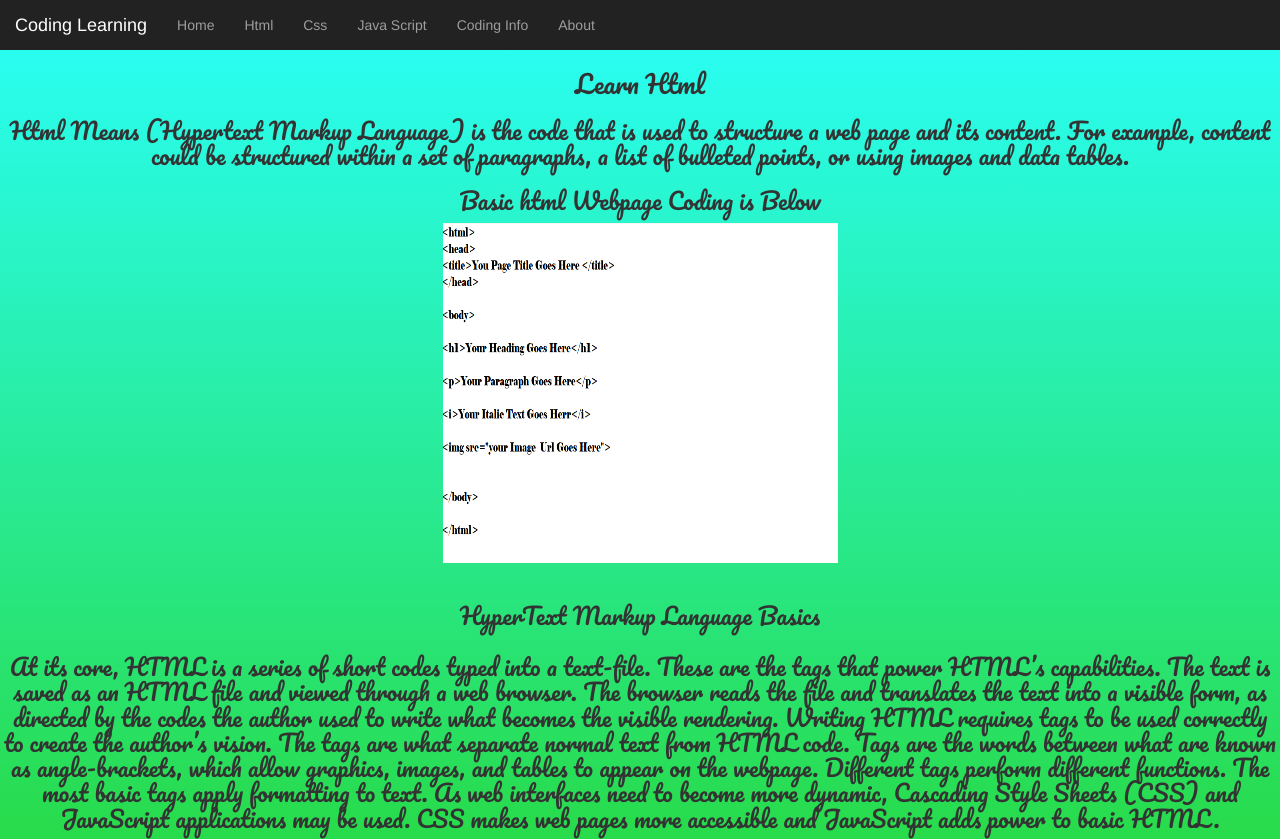
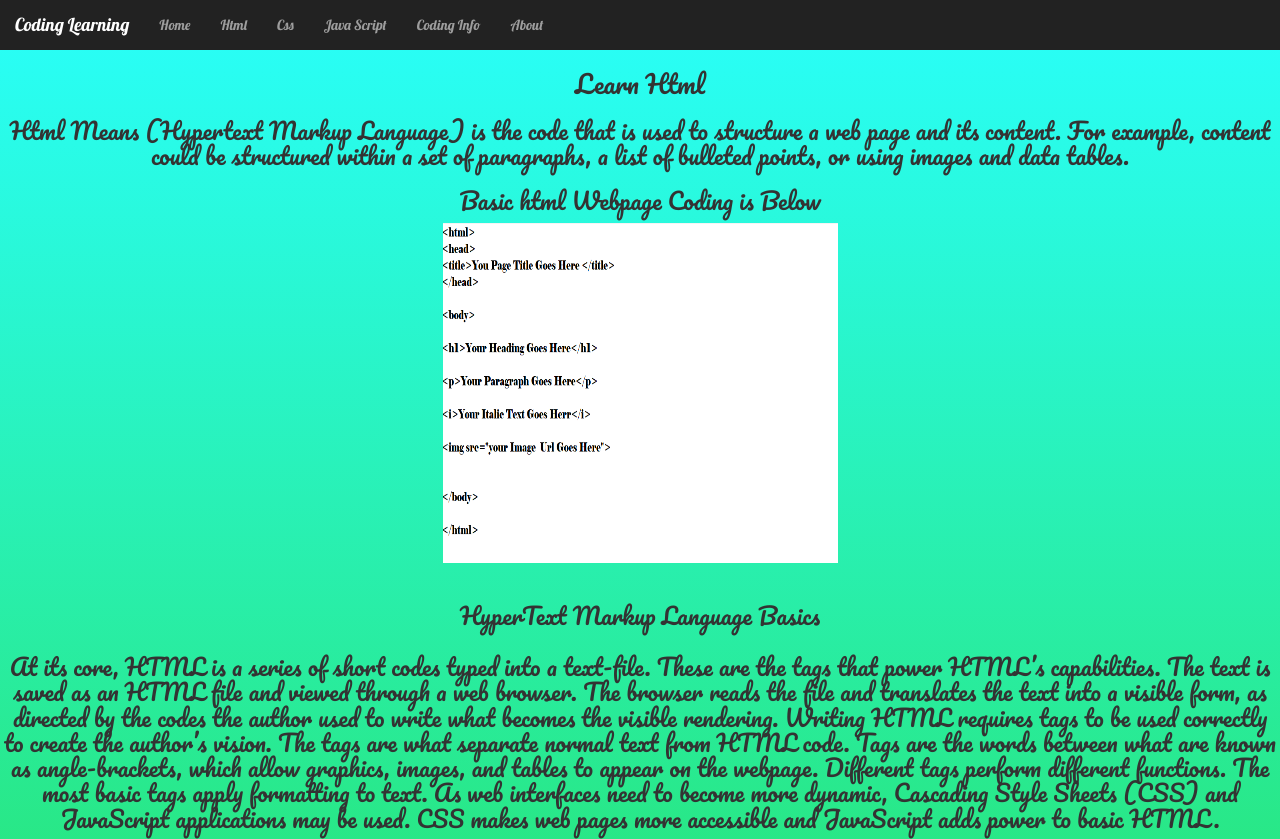
Before and after one commit to Ayush-Pujari/html, a plain HTML site: page index.html in a window 1280 px wide. Shown: the top 839 px of the page. Drawn offline with nearby package versions, Linux system fonts and the light colour scheme; a script that the page names is missing.

Commit message:
Add files via upload

```diff
--- a/index.html
+++ b/index.html
@@ -30,6 +30,13 @@
 <link rel="preconnect" href="https://fonts.gstatic.com" crossorigin>
 <link href="https://fonts.googleapis.com/css2?family=Pacifico&display=swap" rel="stylesheet">
 
+<link rel="preconnect" href="https://fonts.googleapis.com">
+<link rel="preconnect" href="https://fonts.gstatic.com" crossorigin>
+<link href="https://fonts.googleapis.com/css2?family=Lobster&display=swap" rel="stylesheet">
+
+<link rel="preconnect" href="https://fonts.googleapis.com">
+<link rel="preconnect" href="https://fonts.gstatic.com" crossorigin>
+<link href="https://fonts.googleapis.com/css2?family=Bangers&family=Lobster&display=swap" rel="stylesheet">
 </head>
 
 <body>
@@ -44,17 +51,17 @@
 
     </button>
 
-    <a href="#" class="navbar-brand" id="Heading">Coding Learning</a>
+    <a href="#" class="navbar-brand" id="heading">Coding Learning</a>
 
     </div>
     <div class="collapse navbar-collapse" id="myNavbar">
     <ul class="nav navbar-nav">
-    <li><a href="https://ayush-pujari.github.io/Coding/">Home</a></li>
-    <li><a href="https://ayush-pujari.github.io/html/">Html </a></li>
-    <li><a href="https://ayush-pujari.github.io/CSS/">Css </a></li>
-    <li><a href="#">Java Script </a></li>
-    <li><a href="#">Coding Info </a></li>
-    <li><a href="# ">About </a></li>
+    <li><a href="https://ayush-pujari.github.io/Coding/" class="m">Home</a></li>
+    <li><a href="https://ayush-pujari.github.io/html/" class="m">Html </a></li>
+    <li><a href="https://ayush-pujari.github.io/CSS/" class=m>Css </a></li>
+    <li><a href="#" class="m">Java Script </a></li>
+    <li><a href="#" class="m">Coding Info </a></li>
+    <li><a href="# " class="m">About </a></li>
 
     </ul>
 
@@ -77,7 +84,9 @@ The tags are what separate normal text from HTML code. Tags are the words betwee
 Internet navigation. Users can easily navigate and insert links between related pages and websites as HTML is heavily used to embed hyperlinks.<br>
 Web documentation. HTML makes it possible to organize and format documents, similarly to Microsoft Word.</h3><hr>
 
-
+<h1 id="h2">See this Below video of my channel to learn basic html in 6 minutes></video></h1>
+<br>
+<iframe width="800" height="530" src="https://www.youtube.com/embed/hCfqtGBnixw" title="YouTube video player" frameborder="0" allow="accelerometer; autoplay; clipboard-write; encrypted-media; gyroscope; picture-in-picture" allowfullscreen></iframe>
 <body>
 
 <html>
--- a/style.css
+++ b/style.css
@@ -20,3 +20,10 @@ body {
     font-size: 20px;
     margin-bottom: 5px;
 }
+#heading{
+    font-family: 'Lobster', cursive;
+}
+.m{
+    font-family: 'Bangers', cursive;
+font-family: 'Lobster', cursive;
+}
```
